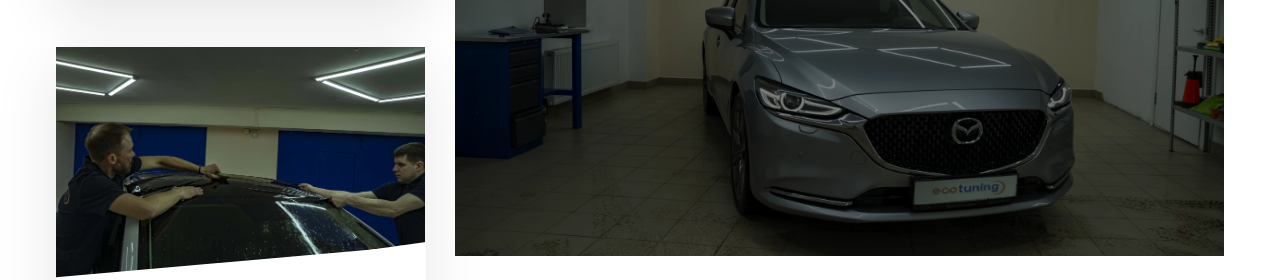
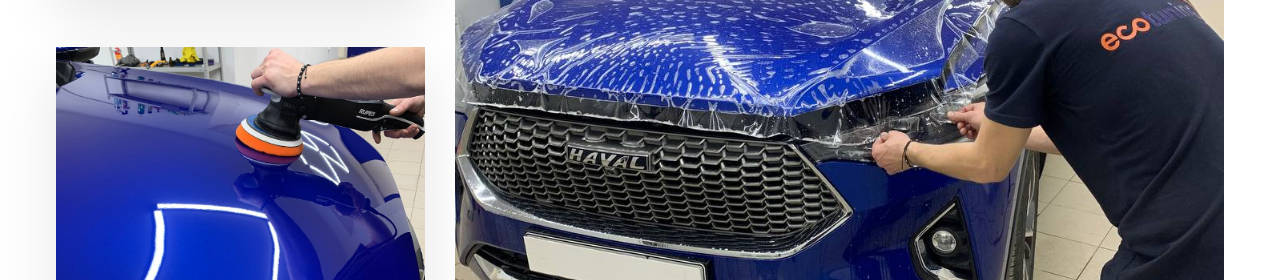
Before and after one commit to AlexKonovalov12/EcoTuning, a plain HTML site: page armor.html in a window 1280 px wide. Shown: the part 677-957 px from the top of the page. Drawn offline with Linux system fonts and the light colour scheme.

Commit message:
доработка

```diff
--- a/armor.html
+++ b/armor.html
@@ -154,7 +154,7 @@
 							<div class="widget">
 								<div class="help-bx">
 									<div class="media">
-										<img src="images/poly.webp" alt=""/>
+										<img src="images/armor2.webp" alt=""/>
 									</div>
 									<div class="info">
 										<svg xmlns="http://www.w3.org/2000/svg" width="60" height="60" viewBox="0 0 476 476">
@@ -177,7 +177,7 @@
 					</div>
 					<div class="col-lg-8 col-md-7 mb-30">
 						<div class="ttr-media mb-30">
-							<img src="images/slider1.webp" class="imghight" alt="">
+							<img src="images/armor1.webp" class="imghight" alt="">
 						</div>
 						<div class="mb-30">
 							<div class="head-text mb-30">
```
Also changed, not shown: images/armor1.webp (added), images/armor2.webp (added).
